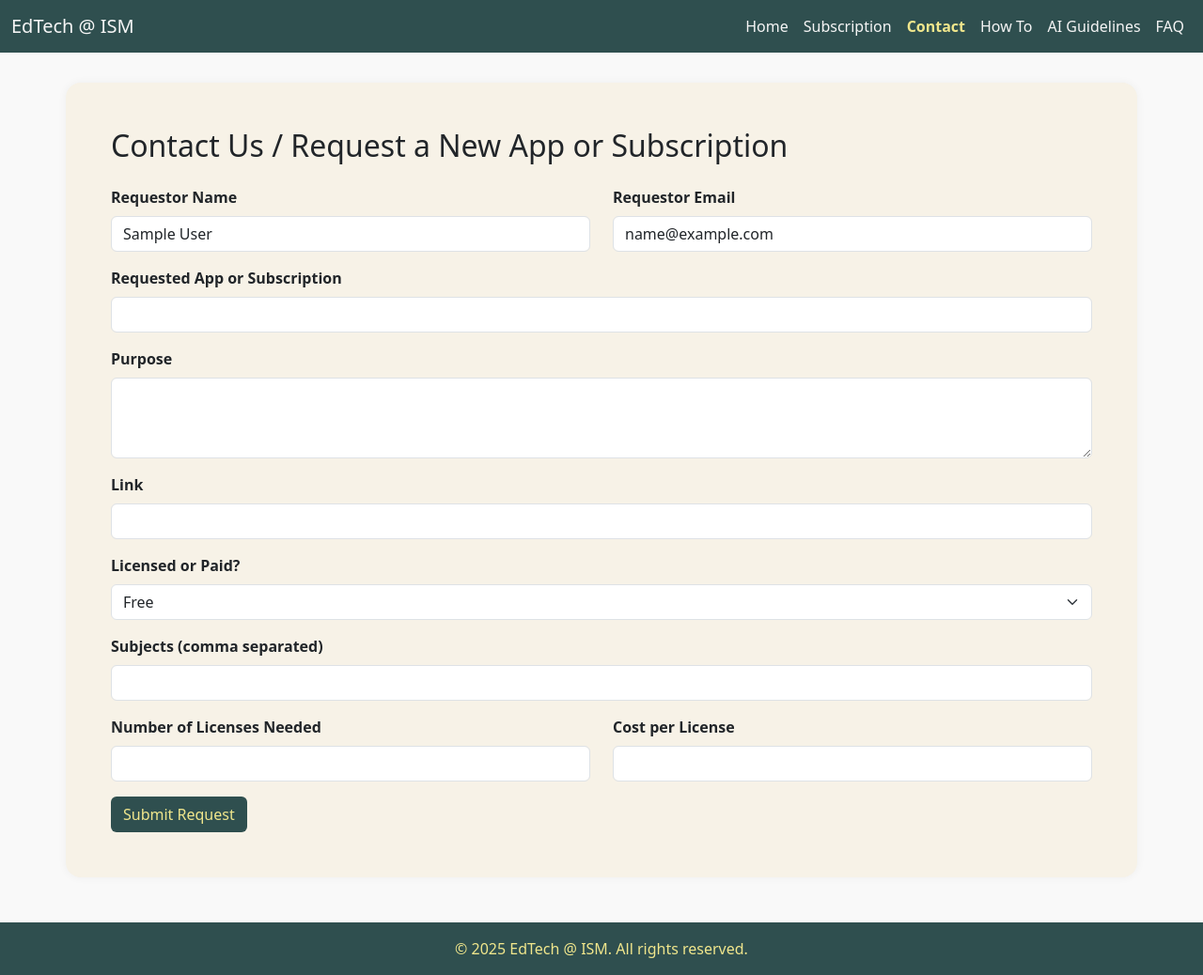
After one commit to dochernan/EdTechSubscription, a Django app: page /contact_us/ in a window 1280 px wide. The commit adds this page. Shown: the whole page at 94% size. Run offline with Django 5.2, Linux system fonts and the light colour scheme; the visitor is signed in with stand-in values (Sample User, id 1).

Commit message:
added email notification added contact_us.html

```diff
--- a/subscriptiondb/templates/add_subscription.html
+++ b/subscriptiondb/templates/add_subscription.html
@@ -71,7 +71,7 @@
                 <li class="nav-item"><a class="nav-link" href="{% url 'home' %}">Home</a></li>
                 <li class="nav-item"><a class="nav-link" href="{% url 'subscriptions' %}">Subscription</a></li>
                 <li class="nav-item"><a class="nav-link active" href="#">Add Subscription</a></li>
-                <li class="nav-item"><a class="nav-link" href="#">Contact</a></li>
+                <li class="nav-item"><a class="nav-link" href="{% url 'contact_us' %}">Contact</a></li>
                 <li class="nav-item"><a class="nav-link" href="#">How To</a></li>
                 <li class="nav-item"><a class="nav-link" href="#">AI Guidelines</a></li>
                 <li class="nav-item"><a class="nav-link" href="#">FAQ</a></li>
--- /dev/null
+++ b/subscriptiondb/templates/contact_us.html
@@ -0,0 +1,121 @@
+{% load static %}
+<!DOCTYPE html>
+<html lang="en">
+<head>
+    <meta charset="UTF-8">
+    <meta name="viewport" content="width=device-width, initial-scale=1.0">
+    <title>Contact Us - EdTech @ ISM</title>
+    <link href="https://cdn.jsdelivr.net/npm/bootstrap@5.3.0/dist/css/bootstrap.min.css" rel="stylesheet">
+    <style>
+        body { background-color: #f9f9f9; }
+        .navbar, .footer, .text-muted { background-color: darkslategrey; color: khaki !important; }
+        .navbar-brand, .navbar-brand:hover { color: whitesmoke; }
+        .nav-link { color: whitesmoke; }
+        .nav-link:hover { color: khaki; }
+        .nav-link.active { color: khaki !important; font-weight: bold; }
+        .main-content {
+            background-color: #f7f2e7;
+            padding: 3rem;
+            border-radius: 1rem;
+            margin-top: 2rem;
+            box-shadow: 0 0 10px rgba(0, 0, 0, 0.05);
+        }
+        .form-label { font-weight: bold; }
+        .btn-submit {
+            background-color: darkslategrey;
+            color: khaki;
+        }
+        .btn-submit:hover {
+            background-color: #355e5e;
+        }
+    </style>
+</head>
+<body>
+<nav class="navbar navbar-expand-lg navbar-light">
+    <div class="container-fluid">
+        <a class="navbar-brand" href="#">EdTech @ ISM</a>
+        <button class="navbar-toggler" type="button" data-bs-toggle="collapse" data-bs-target="#navbarNav">
+            <span class="navbar-toggler-icon"></span>
+        </button>
+        <div class="collapse navbar-collapse" id="navbarNav">
+            <ul class="navbar-nav ms-auto">
+                <li class="nav-item"><a class="nav-link" href="{% url 'home' %}">Home</a></li>
+                <li class="nav-item"><a class="nav-link" href="{% url 'subscriptions' %}">Subscription</a></li>
+                <li class="nav-item"><a class="nav-link active" href="#">Contact</a></li>
+                <li class="nav-item"><a class="nav-link" href="#">How To</a></li>
+                <li class="nav-item"><a class="nav-link" href="#">AI Guidelines</a></li>
+                <li class="nav-item"><a class="nav-link" href="#">FAQ</a></li>
+            </ul>
+        </div>
+    </div>
+</nav>
+
+<div class="container main-content">
+    <h2 class="mb-4">Contact Us / Request a New App or Subscription</h2>
+    <form method="post" action="{% url 'contact_us' %}">
+        {% csrf_token %}
+
+        <div class="row mb-3">
+            <div class="col-md-6">
+                <label class="form-label">Requestor Name</label>
+                <input type="text" class="form-control" name="requestor_name" value="{{ user.get_full_name }}" readonly>
+            </div>
+            <div class="col-md-6">
+                <label class="form-label">Requestor Email</label>
+                <input type="email" class="form-control" name="requestor_email" value="{{ user.email }}" readonly>
+            </div>
+        </div>
+
+        <div class="mb-3">
+            <label class="form-label">Requested App or Subscription</label>
+            <input type="text" class="form-control" name="requested_app" required>
+        </div>
+
+        <div class="mb-3">
+            <label class="form-label">Purpose</label>
+            <textarea class="form-control" name="purpose" rows="3" required></textarea>
+        </div>
+
+        <div class="mb-3">
+            <label class="form-label">Link</label>
+            <input type="url" class="form-control" name="link">
+        </div>
+
+        <div class="mb-3">
+            <label class="form-label">Licensed or Paid?</label>
+            <select class="form-select" name="license_type" required>
+                <option value="Free">Free</option>
+                <option value="Licensed">Licensed</option>
+                <option value="Paid">Paid</option>
+            </select>
+        </div>
+
+        <div class="mb-3">
+            <label class="form-label">Subjects (comma separated)</label>
+            <input type="text" class="form-control" name="subjects">
+        </div>
+
+        <div class="row mb-3">
+            <div class="col-md-6">
+                <label class="form-label">Number of Licenses Needed</label>
+                <input type="number" class="form-control" name="license_count">
+            </div>
+            <div class="col-md-6">
+                <label class="form-label">Cost per License</label>
+                <input type="number" step="0.01" class="form-control" name="cost_per_license">
+            </div>
+        </div>
+
+        <button type="submit" class="btn btn-submit">Submit Request</button>
+    </form>
+</div>
+
+<footer class="footer text-center mt-5 py-3">
+    <div class="container">
+        <span class="text-muted">&copy; 2025 EdTech @ ISM. All rights reserved.</span>
+    </div>
+</footer>
+
+<script src="https://cdn.jsdelivr.net/npm/bootstrap@5.3.0/dist/js/bootstrap.bundle.min.js"></script>
+</body>
+</html>
--- a/subscriptiondb/templates/home.html
+++ b/subscriptiondb/templates/home.html
@@ -85,7 +85,7 @@
             <ul class="navbar-nav ms-auto">
                 <li class="nav-item"><a class="nav-link active" href="{% url 'home' %}">Home</a></li>
                 <li class="nav-item"><a class="nav-link" href="{% url 'subscriptions' %}">Subscription</a></li>
-                <li class="nav-item"><a class="nav-link" href="#">Contact</a></li>
+                <li class="nav-item"><a class="nav-link" href="{% url 'contact_us' %}">Contact</a></li>
                 <li class="nav-item"><a class="nav-link" href="#">How To</a></li>
                 <li class="nav-item"><a class="nav-link" href="#">AI Guidelines</a></li>
                 <li class="nav-item"><a class="nav-link" href="#">FAQ</a></li>
--- a/subscriptiondb/templates/subscriptions.html
+++ b/subscriptiondb/templates/subscriptions.html
@@ -90,7 +90,7 @@
             <ul class="navbar-nav ms-auto">
                 <li class="nav-item"><a class="nav-link" href="{% url 'home' %}">Home</a></li>
                 <li class="nav-item"><a class="nav-link active" href="{% url 'subscriptions' %}">Subscription</a></li>
-                <li class="nav-item"><a class="nav-link" href="#">Contact</a></li>
+                <li class="nav-item"><a class="nav-link" href="{% url 'contact_us' %}">Contact</a></li>
                 <li class="nav-item"><a class="nav-link" href="#">How To</a></li>
                 <li class="nav-item"><a class="nav-link" href="#">AI Guidelines</a></li>
                 <li class="nav-item"><a class="nav-link" href="#">FAQ</a></li>
--- a/subscriptiondb/urls.py
+++ b/subscriptiondb/urls.py
@@ -7,6 +7,9 @@ urlpatterns = [
     path('add-subscription/', views.add_subscription, name='add_subscription'),
     path('subscriptions/delete/<str:key>/', views.delete_subscription, name='delete_subscription'),
 path('subscriptions/edit/<str:key>/', views.edit_subscription, name='edit_subscription'),
+path('contact_us/', views.contact_us, name='contact_us'),
+
+path('thank_you/', views.thank_you, name='thank_you'),
 
 
 path('logout/', views.logout_view, name='logout'),
--- a/subscriptiondb/views.py
+++ b/subscriptiondb/views.py
@@ -8,6 +8,12 @@ def home(request):
 
 def subscriptions(request):
     return render(request, 'subscriptions.html')
+
+def contact_us(request):
+    return render(request, 'contact_us.html')
+
+def thank_you(request):
+    return render(request, 'thank_you.html')
 
 # Function to add user to Firebase Realtime Database
 def add_subscription_to_firebase(appname, renewaldate, responsible, division, subject, cost_per_unit, num_licenses, cost_quote, link, admin_dashboard, admin_accounts, admin_username, admin_password, account_contact, renewal_recipient, edtech_notes):
@@ -128,3 +134,45 @@ def edit_subscription(request, key):
         'division_tags': ['ES', 'MS', 'HS'],
     }
     return render(request, 'edit_subscription.html', context)
+
+
+
+from django.core.mail import send_mail
+from django.shortcuts import render, redirect
+from django.contrib.auth.decorators import login_required
+
+@login_required
+def contact_us(request):
+    if request.method == 'POST':
+        name = request.user.get_full_name()
+        email = request.user.email
+        requested_app = request.POST.get('requested_app')
+        purpose = request.POST.get('purpose')
+        link = request.POST.get('link')
+        license_type = request.POST.get('license_type')
+        subjects = request.POST.get('subjects')
+        license_count = request.POST.get('license_count')
+        cost_per_license = request.POST.get('cost_per_license')
+
+        # Save the request to Firebase or your DB here if needed...
+
+        # Compose the confirmation email
+        subject = f"EdTech Request Submitted: {requested_app}"
+        message = (
+            f"Hello {name},\n\n"
+            f"Your request for \"{requested_app}\" has been successfully submitted.\n\n"
+            f"Summary:\n"
+            f"Purpose: {purpose}\n"
+            f"Link: {link}\n"
+            f"License Type: {license_type}\n"
+            f"Subjects: {subjects}\n"
+            f"Number of Licenses: {license_count}\n"
+            f"Cost per License: {cost_per_license}\n\n"
+            f"Thank you,\n"
+            f"EdTech @ ISM"
+        )
+
+        send_mail(subject, message, None, [email], fail_silently=False)
+
+        return redirect('thank_you')  # Or wherever you want to redirect
+    return render(request, 'contact_us.html')
```
Also changed, not shown: EdTechSubscription/settings.py (+10 -0 lines), subscriptiondb/templates/thank_you.html (added, +89 -0 lines).
